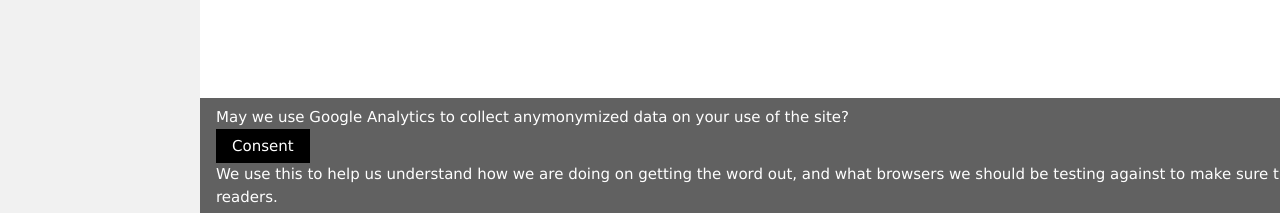
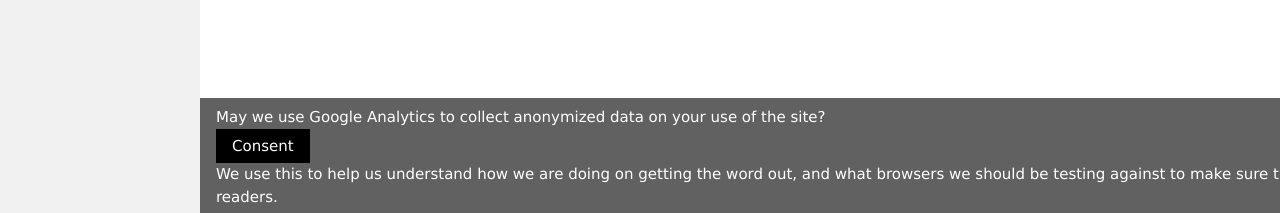
Before and after one commit to mshafer1/frclabviewtutorials, a Jekyll site: the page built from index.md, in a window 1280 px wide and 900 px high, scrolled down 505 px. Shown: the part 684-897 px from the top of the window. Built offline with Jekyll 4.4.1, drawn with Linux system fonts in a browser that asks for light colours; comment, search, counter and statistics services are not loaded.

Commit message:
fixing spelling

```diff
--- a/_includes/tracking.html
+++ b/_includes/tracking.html
@@ -5,8 +5,8 @@
 </div>
 
 <div class="w3-dark-grey w3-padding footer printHide" style="display:none;" id="trackingConsent">
-	<span class="w3-hide-small" title="This includes such data as refering site, browser type and size, and country of use.">May we use Google Analytics to collect anymonymized data on your use of the site?</span>
-	<span class="w3-hide-medium w3-hide-large">May we use Google Analytics to collect anymonymized data on your use of this site such as browser type and size, what site referred you, and country of uses?</span>
+	<span class="w3-hide-small" title="This includes such data as referring site, browser type and size, and country of use.">May we use Google Analytics to collect anonymized data on your use of the site?</span>
+	<span class="w3-hide-medium w3-hide-large">May we use Google Analytics to collect anonymized data on your use of this site such as browser type and size, what site referred you, and country of use?</span>
 	<div><button class="w3-btn" onclick="consent()">Consent</button><div>
 
 	<span>We use this to help us understand how we are doing on getting the word out, and what browsers we should be testing against to make sure the site works for all our readers.</span>
```
